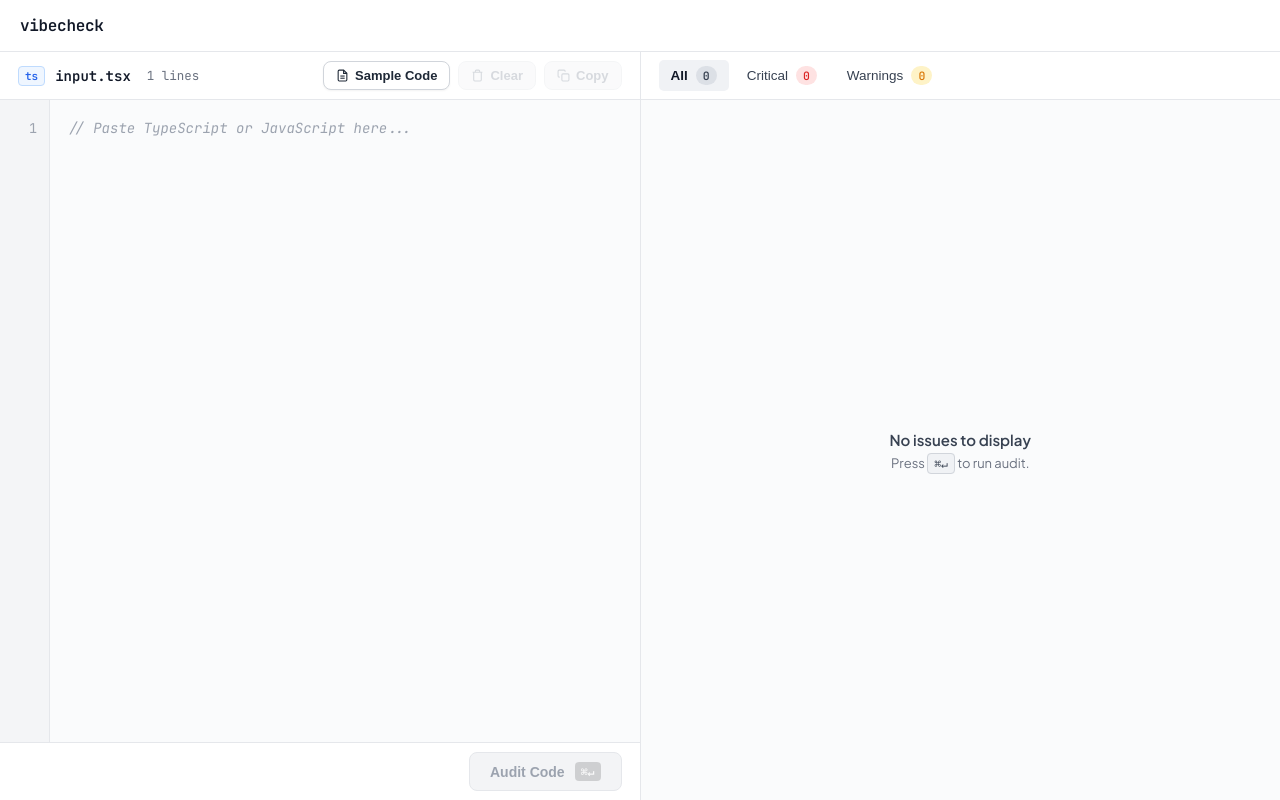
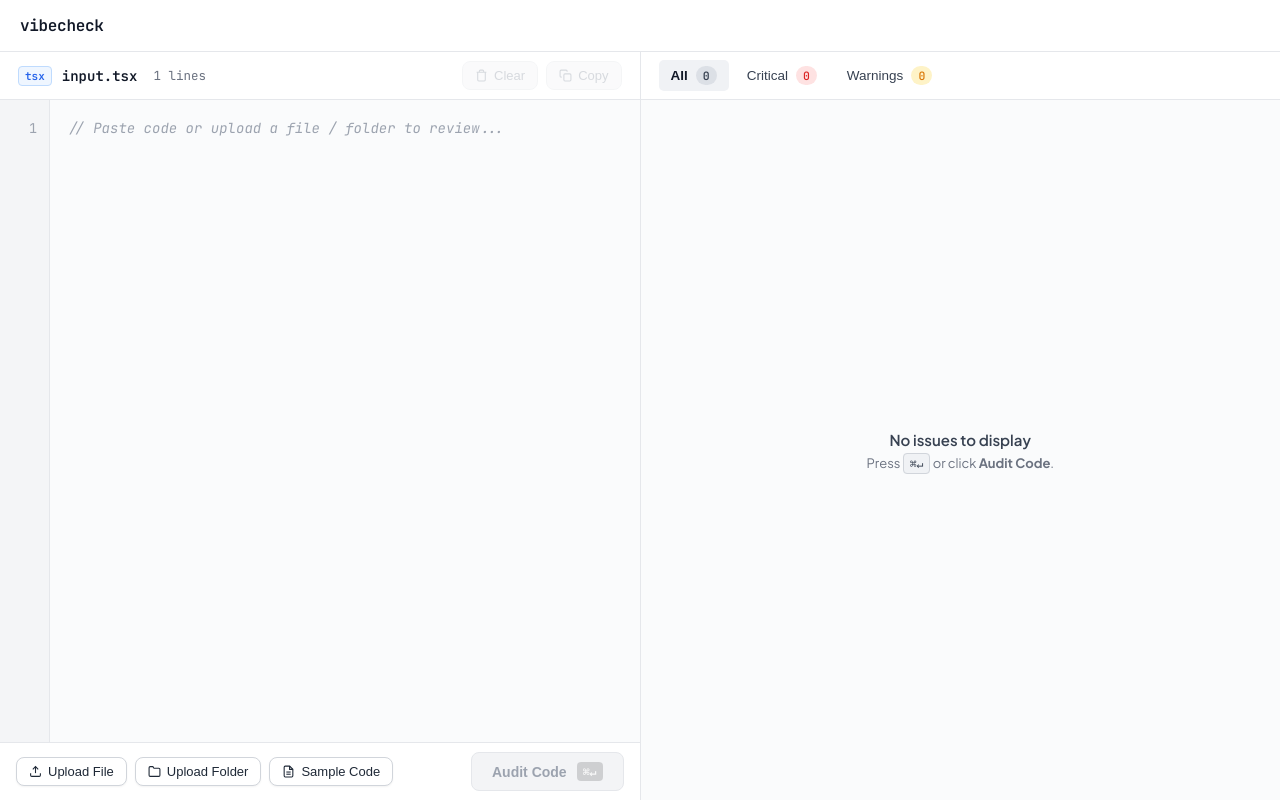
Before and after one commit to Hamdan-a11y/AI-Code-Review-Assistant, a React (Vite) app in the folder client/: page / in a window 1280 px wide. Built offline with nearby package versions, Linux system fonts and the light colour scheme.

Commit message:
new features addition

```diff
--- a/client/src/App.css
+++ b/client/src/App.css
@@ -140,6 +140,26 @@ body {
   color: var(--text-primary);
 }
 
+.file-select {
+  font-family: var(--font-mono);
+  font-size: 13px;
+  font-weight: 600;
+  color: var(--text-primary);
+  background: #ffffff;
+  border: 1px solid var(--border-medium);
+  border-radius: 6px;
+  padding: 3px 8px;
+  outline: none;
+  cursor: pointer;
+  max-width: 240px;
+  text-overflow: ellipsis;
+}
+
+.file-select:focus {
+  border-color: var(--color-primary);
+  box-shadow: 0 0 0 2px rgba(37, 99, 235, 0.15);
+}
+
 .file-metrics {
   font-family: var(--font-mono);
   font-size: 12.5px;
@@ -158,7 +178,9 @@ body {
   align-items: center;
   gap: 6px;
   font-size: 13px;
-  font-weight: 600;
+  font-weight: 500;
+  white-space: nowrap;
+  user-select: none;
   color: #1f2937;
   background-color: #ffffff;
   border: 1px solid #d1d5db;
@@ -166,7 +188,7 @@ body {
   padding: 6px 12px;
   cursor: pointer;
   box-shadow: 0 1px 2px rgba(0, 0, 0, 0.05);
-  transition: all 140ms var(--ease-out);
+  transition: background-color 140ms var(--ease-out), border-color 140ms var(--ease-out), transform 120ms var(--ease-out), box-shadow 140ms var(--ease-out);
 }
 
 .toolbar-btn:hover:not(:disabled) {
@@ -249,8 +271,22 @@ body {
   border-top: 1px solid var(--border-dim);
   display: flex;
   align-items: center;
-  justify-content: flex-end;
-  padding: 0 18px;
+  justify-content: space-between;
+  padding: 0 16px;
+  gap: 12px;
+}
+
+.footer-actions-left {
+  display: flex;
+  align-items: center;
+  gap: 8px;
+  flex-wrap: nowrap;
+}
+
+.footer-actions-right {
+  display: flex;
+  align-items: center;
+  gap: 10px;
 }
 
 /* High-Contrast Comfortable Action Button */
--- a/client/src/App.jsx
+++ b/client/src/App.jsx
@@ -9,6 +9,13 @@ function App() {
   const [errorMessage, setErrorMessage] = useState('');
   const [activeFilter, setActiveFilter] = useState('ALL');
   const [copied, setCopied] = useState(false);
+
+  // File and folder upload state
+  const [fileName, setFileName] = useState('input.tsx');
+  const [uploadedFiles, setUploadedFiles] = useState([]);
+  const fileInputRef = useRef(null);
+  const folderInputRef = useRef(null);
+
   const textareaRef = useRef(null);
   const lineNumbersRef = useRef(null);
 
@@ -37,6 +44,8 @@ async function processPayment(cart, user) {
 
   const handleLoadSample = () => {
     setCode(sampleSnippet);
+    setFileName('input.tsx');
+    setUploadedFiles([]);
     setIssues([]);
     setHasScanned(false);
     setErrorMessage('');
@@ -44,6 +53,7 @@ async function processPayment(cart, user) {
 
   const handleClear = () => {
     setCode('');
+    setUploadedFiles([]);
     setIssues([]);
     setHasScanned(false);
     setErrorMessage('');
@@ -55,6 +65,92 @@ async function processPayment(cart, user) {
     navigator.clipboard.writeText(code);
     setCopied(true);
     setTimeout(() => setCopied(false), 1500);
+  };
+
+  // Single file upload handler
+  const handleFileUpload = (e) => {
+    const file = e.target.files?.[0];
+    if (!file) return;
+
+    const reader = new FileReader();
+    reader.onload = (event) => {
+      setCode(event.target.result || '');
+      setFileName(file.name);
+      setUploadedFiles([]);
+      setIssues([]);
+      setHasScanned(false);
+      setErrorMessage('');
+    };
+    reader.readAsText(file);
+    e.target.value = '';
+  };
+
+  // Folder upload handler (filters for code files & ignores node_modules, git, etc.)
+  const handleFolderUpload = async (e) => {
+    const rawFiles = Array.from(e.target.files || []);
+    if (rawFiles.length === 0) return;
+
+    const codeExtensions = [
+      '.js', '.jsx', '.ts', '.tsx', '.json', '.py', '.java',
+      '.c', '.cpp', '.cs', '.go', '.rs', '.php', '.rb',
+      '.html', '.css', '.sql', '.md', '.txt', '.env'
+    ];
+
+    const validFiles = rawFiles.filter((f) => {
+      const path = f.webkitRelativePath || f.name;
+      if (
+        path.includes('node_modules/') ||
+        path.includes('.git/') ||
+        path.includes('dist/') ||
+        path.includes('build/')
+      ) {
+        return false;
+      }
+      return codeExtensions.some((ext) => path.toLowerCase().endsWith(ext));
+    });
+
+    if (validFiles.length === 0) {
+      alert('No supported code files found in the selected folder.');
+      e.target.value = '';
+      return;
+    }
+
+    const readFile = (file) => {
+      return new Promise((resolve) => {
+        const reader = new FileReader();
+        reader.onload = (event) => {
+          resolve({
+            name: file.webkitRelativePath || file.name,
+            content: event.target.result || '',
+          });
+        };
+        reader.onerror = () => resolve(null);
+        reader.readAsText(file);
+      });
+    };
+
+    const loaded = (await Promise.all(validFiles.map(readFile))).filter(Boolean);
+    if (loaded.length > 0) {
+      setUploadedFiles(loaded);
+      setFileName(loaded[0].name);
+      setCode(loaded[0].content);
+      setIssues([]);
+      setHasScanned(false);
+      setErrorMessage('');
+    }
+    e.target.value = '';
+  };
+
+  // Switch between files loaded from folder
+  const handleSelectFile = (selectedName) => {
+    const found = uploadedFiles.find((f) => f.name === selectedName);
+    if (found) {
+      setFileName(found.name);
+      setCode(found.content);
+      setIssues([]);
+      setHasScanned(false);
+      setErrorMessage('');
+    }
   };
 
   const handleScan = async () => {
@@ -107,10 +203,11 @@ async function processPayment(cart, user) {
     }
   };
 
-  // Metrics
+  // Metrics & File Info
   const lineCount = code ? code.split('\n').length : 1;
   const criticalCount = issues.filter(i => i.severity?.toLowerCase() === 'critical').length;
   const warningCount = issues.filter(i => i.severity?.toLowerCase() === 'warning').length;
+  const fileExt = (fileName.split('.').pop() || 'ts').slice(0, 4);
 
   const filteredIssues = issues.filter(issue => {
     if (activeFilter === 'CRITICAL') return issue.severity?.toLowerCase() === 'critical';
@@ -120,39 +217,58 @@ async function processPayment(cart, user) {
 
   return (
     <div className="workbench">
-      {/* Top Application Bar (Minimal & Functional) */}
+      {/* Hidden file & folder inputs */}
+      <input
+        type="file"
+        ref={fileInputRef}
+        onChange={handleFileUpload}
+        style={{ display: 'none' }}
+        accept=".js,.jsx,.ts,.tsx,.json,.py,.java,.c,.cpp,.cs,.go,.rs,.php,.rb,.html,.css,.sql,.txt,.md"
+      />
+      <input
+        type="file"
+        ref={folderInputRef}
+        onChange={handleFolderUpload}
+        style={{ display: 'none' }}
+        webkitdirectory=""
+        directory=""
+        multiple
+      />
+
+      {/* Top Application Bar */}
       <header className="workbench-header">
         <div className="header-left">
           <span className="app-title">vibecheck</span>
         </div>
       </header>
 
-      {/* Main Split Workbench (Editor Left, Diagnostics Right) */}
+      {/* Main Split Workbench */}
       <main className="workbench-grid">
         {/* LEFT: Code Input & Editor */}
         <section className="pane pane-editor">
           <div className="pane-header">
             <div className="file-info">
-              <span className="file-icon">ts</span>
-              <span className="file-name">input.tsx</span>
+              <span className="file-icon">{fileExt}</span>
+              {uploadedFiles.length > 1 ? (
+                <select
+                  className="file-select"
+                  value={fileName}
+                  onChange={(e) => handleSelectFile(e.target.value)}
+                  title="Select file from uploaded folder"
+                >
+                  {uploadedFiles.map((f, i) => (
+                    <option key={i} value={f.name}>
+                      {f.name}
+                    </option>
+                  ))}
+                </select>
+              ) : (
+                <span className="file-name">{fileName}</span>
+              )}
               <span className="file-metrics">{lineCount} lines</span>
             </div>
 
             <div className="pane-actions">
-              <button
-                type="button"
-                className="toolbar-btn"
-                onClick={handleLoadSample}
-                title="Load sample vulnerable code"
-              >
-                <svg width="13" height="13" viewBox="0 0 24 24" fill="none" stroke="currentColor" strokeWidth="2">
-                  <path d="M14 2H6a2 2 0 0 0-2 2v16a2 2 0 0 0 2 2h12a2 2 0 0 0 2-2V8z"/>
-                  <polyline points="14 2 14 8 20 8"/>
-                  <line x1="16" y1="13" x2="8" y2="13"/>
-                  <line x1="16" y1="17" x2="8" y2="17"/>
-                </svg>
-                <span>Sample Code</span>
-              </button>
               <button
                 type="button"
                 className="toolbar-btn"
@@ -165,6 +281,7 @@ async function processPayment(cart, user) {
                 </svg>
                 <span>Clear</span>
               </button>
+
               <button
                 type="button"
                 className="toolbar-btn"
@@ -204,7 +321,7 @@ async function processPayment(cart, user) {
             <textarea
               ref={textareaRef}
               className="code-field"
-              placeholder="// Paste TypeScript or JavaScript here..."
+              placeholder="// Paste code or upload a file / folder to review..."
               spellCheck="false"
               value={code}
               onChange={(e) => setCode(e.target.value)}
@@ -213,8 +330,50 @@ async function processPayment(cart, user) {
           </div>
 
           <div className="pane-footer">
-            <div />
+            <div className="footer-actions-left">
+              <button
+                type="button"
+                className="toolbar-btn"
+                onClick={() => fileInputRef.current?.click()}
+                title="Upload a single code file"
+              >
+                <svg width="13" height="13" viewBox="0 0 24 24" fill="none" stroke="currentColor" strokeWidth="2">
+                  <path d="M21 15v4a2 2 0 0 1-2 2H5a2 2 0 0 1-2-2v-4" />
+                  <polyline points="17 8 12 3 7 8" />
+                  <line x1="12" y1="3" x2="12" y2="15" />
+                </svg>
+                <span>Upload File</span>
+              </button>
 
+              <button
+                type="button"
+                className="toolbar-btn"
+                onClick={() => folderInputRef.current?.click()}
+                title="Upload an entire folder / codebase"
+              >
+                <svg width="13" height="13" viewBox="0 0 24 24" fill="none" stroke="currentColor" strokeWidth="2">
+                  <path d="M22 19a2 2 0 0 1-2 2H4a2 2 0 0 1-2-2V5a2 2 0 0 1 2-2h5l2 3h9a2 2 0 0 1 2 2z" />
+                </svg>
+                <span>Upload Folder</span>
+              </button>
+
+              <button
+                type="button"
+                className="toolbar-btn"
+                onClick={handleLoadSample}
+                title="Load sample vulnerable code"
+              >
+                <svg width="13" height="13" viewBox="0 0 24 24" fill="none" stroke="currentColor" strokeWidth="2">
+                  <path d="M14 2H6a2 2 0 0 0-2 2v16a2 2 0 0 0 2 2h12a2 2 0 0 0 2-2V8z"/>
+                  <polyline points="14 2 14 8 20 8"/>
+                  <line x1="16" y1="13" x2="8" y2="13"/>
+                  <line x1="16" y1="17" x2="8" y2="17"/>
+                </svg>
+                <span>Sample Code</span>
+              </button>
+            </div>
+
+            <div className="footer-actions-right">
               <button
                 type="button"
                 className="action-btn"
@@ -233,6 +392,7 @@ async function processPayment(cart, user) {
                   </>
                 )}
               </button>
+            </div>
           </div>
         </section>
 
@@ -273,11 +433,11 @@ async function processPayment(cart, user) {
               </div>
             )}
 
-            {/* Idle State: No code scanned yet */}
+            {/* Idle State */}
             {!hasScanned && !isLoading && (
               <div className="empty-state">
                 <div className="empty-title">No issues to display</div>
-                <div className="empty-body">Press <kbd>⌘↵</kbd> to run audit.</div>
+                <div className="empty-body">Press <kbd>⌘↵</kbd> or click <strong>Audit Code</strong>.</div>
               </div>
             )}
 
@@ -285,7 +445,7 @@ async function processPayment(cart, user) {
             {isLoading && (
               <div className="scanning-state">
                 <div className="fast-spinner large" />
-                <div className="scanning-title">Auditing code...</div>
+                <div className="scanning-title">Auditing code with AI...</div>
               </div>
             )}
 
@@ -293,7 +453,7 @@ async function processPayment(cart, user) {
             {hasScanned && !isLoading && issues.length === 0 && (
               <div className="clean-state">
                 <div className="clean-title">No issues identified</div>
-                <div className="clean-body">Passed all security and logic checks.</div>
+                <div className="clean-body">Passed all security, syntax, and logic checks.</div>
               </div>
             )}
 
```
Lines whose indentation alone changed are shown as unchanged.
